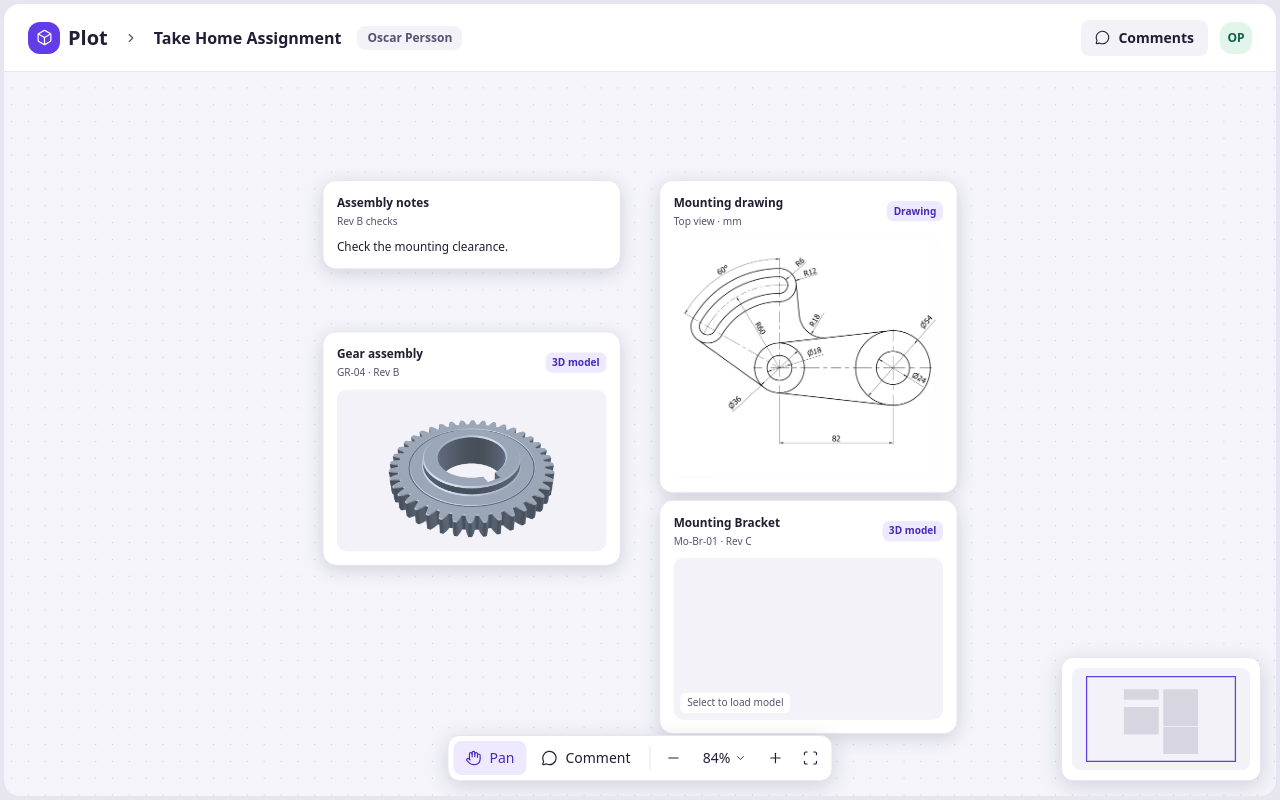
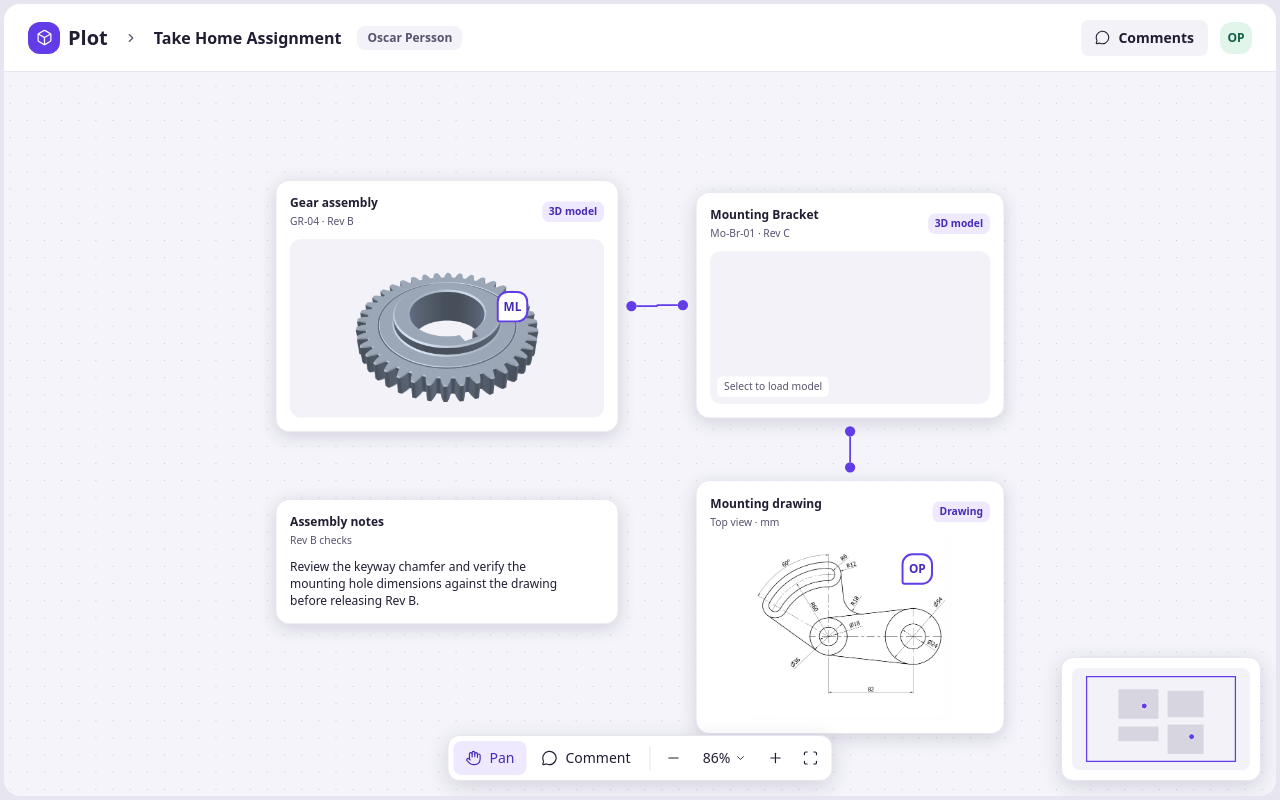
Before and after one commit to oscarzhpersson/Plot, a React (Vite) app: page / in a window 1280 px wide. Built offline with nearby package versions, Linux system fonts and the light colour scheme.

Commit message:
feat: replaces starter board to showcase features

```diff
--- a/src/data/board.json
+++ b/src/data/board.json
@@ -3,47 +3,155 @@
     {
       "id": "2b53a922-f61f-43a8-a7cf-6bb3bc90d916",
       "type": "note",
-      "position": { "x": 220, "y": 0 },
+      "position": { "x": 0, "y": 372 },
       "data": {
         "label": "Assembly notes",
         "subtitle": "Rev B checks",
-        "text": "Check the mounting clearance."
-      }
+        "text": "Review the keyway chamfer and verify the mounting hole dimensions against the drawing before releasing Rev B."
+      },
+      "width": 400
     },
     {
       "id": "3b894661-8c17-4ee8-8d62-72feb92fcc1a",
       "type": "image",
-      "position": { "x": 620, "y": 0 },
+      "position": { "x": 490, "y": 350 },
       "data": {
         "label": "Mounting drawing",
         "subtitle": "Top view · mm",
         "src": "/image-sample-1.png",
         "alt": "Dimensioned drawing of a bracket with two circular holes and a curved slot"
-      }
+      },
+      "width": 360,
+      "height": 296
     },
     {
       "id": "8d93438c-82a6-4e22-94df-f9bbc05cf1dd",
       "type": "model",
-      "position": { "x": 220, "y": 180 },
+      "position": { "x": 0, "y": 0 },
       "data": {
         "label": "Gear assembly",
         "subtitle": "GR-04 · Rev B",
         "src": "/gear-assembly.glb",
         "poster": "/gear-assembly-preview.png",
         "alt": "A gear"
-      }
+      },
+      "width": 400,
+      "height": 294
     },
     {
       "id": "1j8sh2kd-82a6-4e22-94df-f9bbc05cf1dd",
       "type": "model",
-      "position": { "x": 620, "y": 380 },
+      "position": { "x": 490, "y": 14 },
       "data": {
         "label": "Mounting Bracket",
         "subtitle": "Mo-Br-01 · Rev C",
         "src": "/mounting-bracket.glb",
         "alt": "A mounting bracket"
-      }
+      },
+      "width": 360,
+      "height": 264
     }
   ],
-  "edges": []
+  "edges": [
+    {
+      "id": "2fcdadd0-d27c-5dc8-9e82-4ed99ceb6682",
+      "source": "8d93438c-82a6-4e22-94df-f9bbc05cf1dd",
+      "sourceHandle": "right",
+      "target": "1j8sh2kd-82a6-4e22-94df-f9bbc05cf1dd",
+      "targetHandle": "left"
+    },
+    {
+      "id": "b222fa87-019c-581c-a749-10ad2f801655",
+      "source": "1j8sh2kd-82a6-4e22-94df-f9bbc05cf1dd",
+      "sourceHandle": "bottom",
+      "target": "3b894661-8c17-4ee8-8d62-72feb92fcc1a",
+      "targetHandle": "top"
+    }
+  ],
+  "threads": [
+    {
+      "id": "c1416a83-8e52-5f52-be1a-a59f3f48b6b9",
+      "position": { "x": 258, "y": 166 },
+      "status": "open",
+      "messages": [
+        {
+          "id": "3345cc4f-b07a-5afa-8945-705cfec13723",
+          "author": {
+            "name": "Maya Lind",
+            "initials": "ML"
+          },
+          "body": "Can we chamfer the keyway entrance? It would make the gear easier to align on the shaft.",
+          "createdAt": "2026-11-16T09:42:00.000Z"
+        },
+        {
+          "id": "bc2fa143-c5c4-5378-917c-6fa20e68e1ba",
+          "author": {
+            "name": "Oscar Persson",
+            "initials": "OP"
+          },
+          "body": "I’ll check the available space against the shaft drawing.",
+          "createdAt": "2026-11-16T10:08:00.000Z"
+        },
+        {
+          "id": "71b0c970-8eaf-5d87-be7c-08a6195535f5",
+          "author": {
+            "name": "Jules Rivera",
+            "initials": "JR"
+          },
+          "body": "Please also check whether the existing deburring operation can do it.",
+          "createdAt": "2026-11-16T10:14:00.000Z"
+        }
+      ]
+    },
+    {
+      "id": "e6809617-a07b-50cc-9e8f-3c7672f444d6",
+      "position": { "x": 730, "y": 472 },
+      "status": "open",
+      "messages": [
+        {
+          "id": "d61aa554-0cbe-5f8d-9b58-508eb0a5dac3",
+          "author": {
+            "name": "Oscar Persson",
+            "initials": "OP"
+          },
+          "body": "Confirm the mounting hole diameter before this drawing goes out for review.",
+          "createdAt": "2026-11-16T10:25:00.000Z"
+        },
+        {
+          "id": "c7ebbc67-5219-5305-a34b-76c752c02816",
+          "author": {
+            "name": "Maya Lind",
+            "initials": "ML"
+          },
+          "body": "I’ll verify it against the bracket model and update the drawing if needed.",
+          "createdAt": "2026-11-16T10:34:00.000Z"
+        }
+      ]
+    },
+    {
+      "id": "af01b876-1cb2-5913-b2e1-874c1a049bda",
+      "position": { "x": 750, "y": 203 },
+      "status": "resolved",
+      "messages": [
+        {
+          "id": "b65ffa21-f155-58d9-9cdd-47659783e001",
+          "author": {
+            "name": "Jules Rivera",
+            "initials": "JR"
+          },
+          "body": "Does the lower mounting hole leave enough room for the fastener head?",
+          "createdAt": "2026-11-16T08:55:00.000Z"
+        },
+        {
+          "id": "10f54249-c025-5be6-b189-dd5261b0ae44",
+          "author": {
+            "name": "Oscar Persson",
+            "initials": "OP"
+          },
+          "body": "Checked the bracket with the planned fastener. The head clears the flange.",
+          "createdAt": "2026-11-16T09:12:00.000Z"
+        }
+      ]
+    }
+  ]
 }
--- a/src/data/commentStorage.ts
+++ b/src/data/commentStorage.ts
@@ -1,4 +1,5 @@
 import { z } from "zod";
+import starterBoard from "./board.json";
 
 const storageKey = "plot.comments.v1";
 
@@ -20,13 +21,14 @@ const threadSchema = z.object({
 });
 
 const threadsSchema = z.array(threadSchema);
+const starterThreads = threadsSchema.parse(starterBoard.threads);
 
 export type CommentThread = z.infer<typeof threadSchema>;
 
 export function loadCommentThreads(): CommentThread[] {
   try {
     const saved = localStorage.getItem(storageKey);
-    return saved === null ? [] : threadsSchema.parse(JSON.parse(saved));
+    return saved === null ? starterThreads : threadsSchema.parse(JSON.parse(saved));
   } catch (error) {
     console.warn("Could not load the saved comment threads.", error);
     return [];
```
